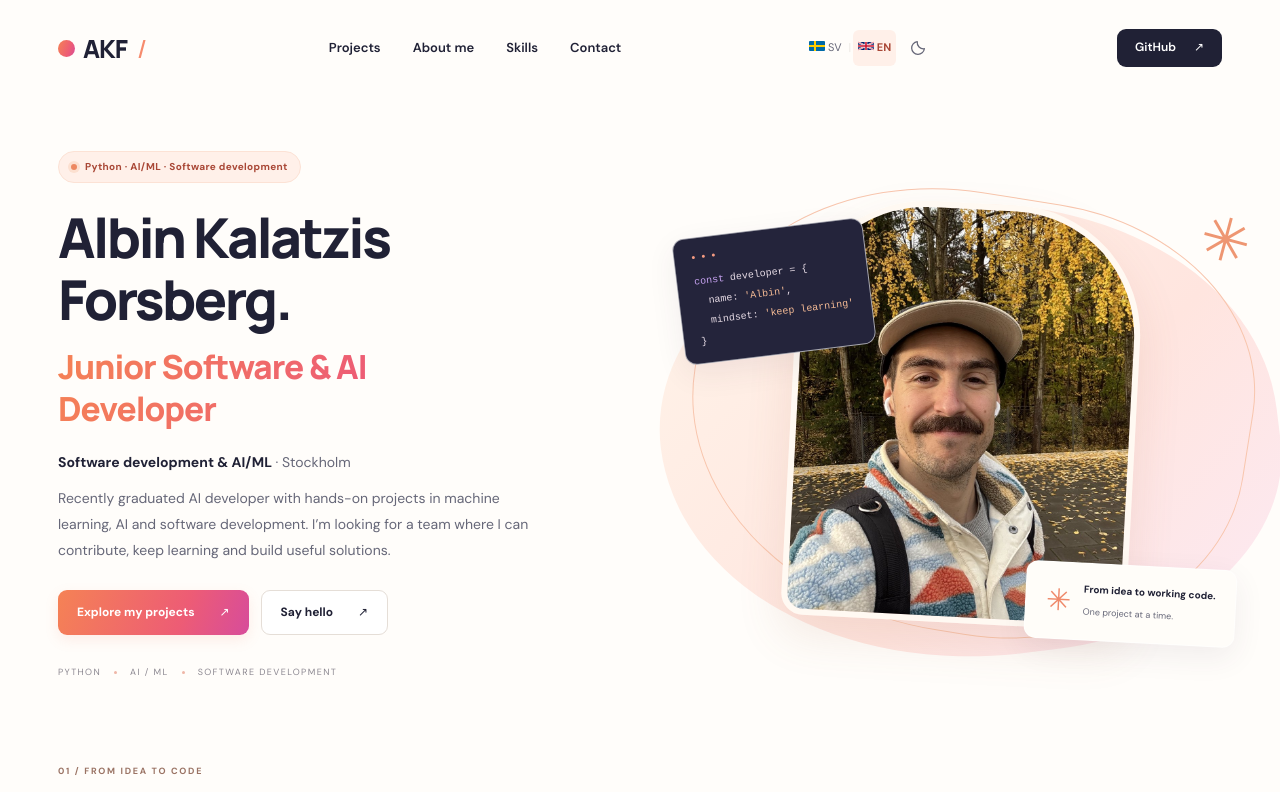
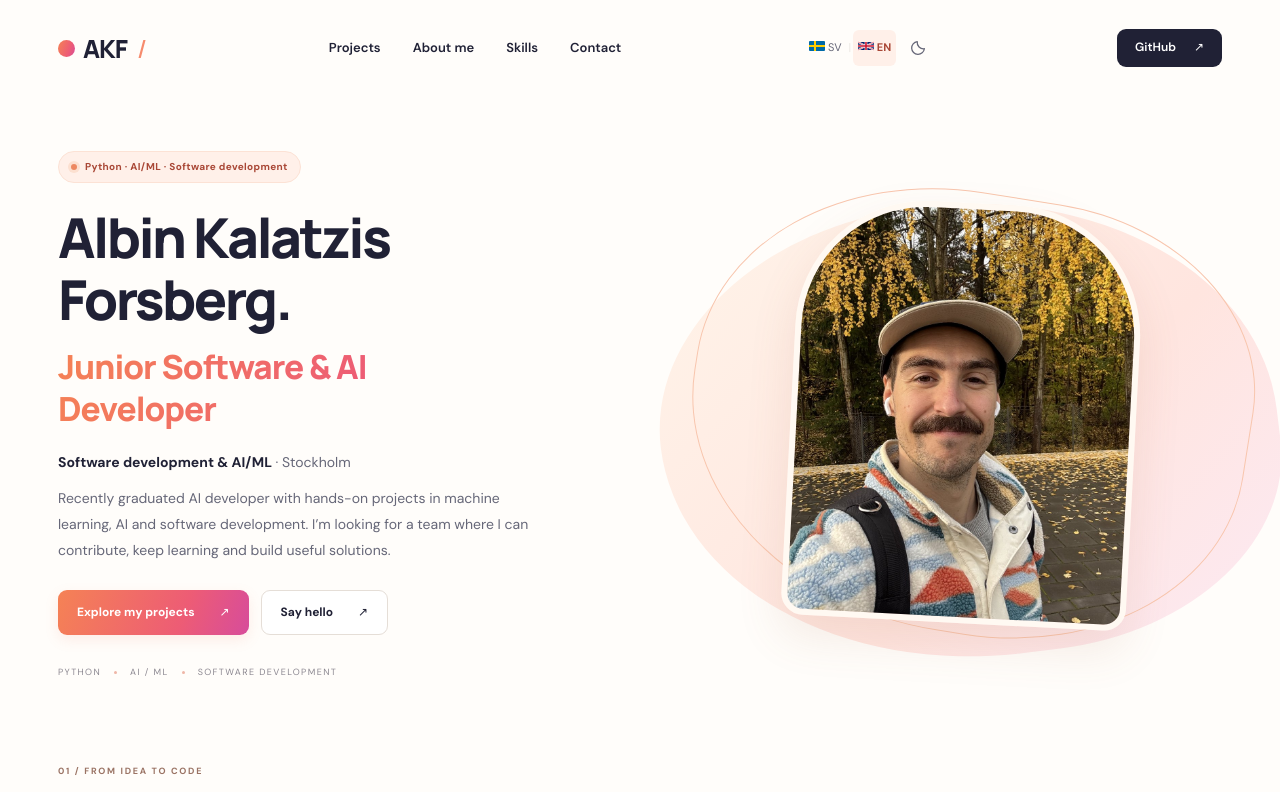
Before and after one commit to Abbekf/Portfolio, a React (Vite) app: page / in a window 1280 px wide. Shown: the top 792 px of the page. Built offline with nearby package versions, Linux system fonts and the light colour scheme.

Commit message:
removed some ui features

```diff
--- a/src/App.css
+++ b/src/App.css
@@ -10,7 +10,6 @@
   --hero-glow: linear-gradient(140deg, #fff4e9, #ffe5df 60%, #fce9f3);
   --hero-ring: #f8c6ae;
   --portrait-line: #fff9f2;
-  --note: #fffdf9;
   --eyebrow: #9a7364;
   --project-label: #967c72;
   --tag: #f4f3f7;
@@ -63,7 +62,6 @@
   --hero-glow: linear-gradient(140deg, #302333, #5b2e43 60%, #3c2540);
   --hero-ring: #80546b;
   --portrait-line: #f3e5de;
-  --note: #fffdf9;
   --eyebrow: #ffad93;
   --project-label: #c6bac8;
   --tag: #2e2b3c;
@@ -127,12 +125,6 @@
 :root[data-theme='dark'] .project-card:hover {
   box-shadow: 0 12px 24px #08071155;
 }
-:root[data-theme='dark'] .location-note {
-  color: #202135;
-}
-:root[data-theme='dark'] .location-note small {
-  color: #666778;
-}
 .header-preferences {
   display: flex;
   align-items: center;
@@ -410,68 +402,6 @@ main,
   object-fit: cover;
   object-position: center 55%;
   transform: rotate(-3deg) scale(1.07);
-}
-.floating-note {
-  position: absolute;
-  z-index: 2;
-  border: 1px solid #fff9;
-  box-shadow: 0 10px 30px #4a354d14;
-  border-radius: 12px;
-}
-.code-note {
-  left: -28px;
-  top: 40px;
-  background: #24243b;
-  color: #e7dce6;
-  padding: 12px 17px;
-  transform: rotate(-7deg);
-  font-size: 10px;
-  line-height: 1.9;
-}
-.window-dots {
-  font-size: 7px;
-  color: #f59b82;
-  letter-spacing: 2px;
-  display: block;
-  margin-bottom: 8px;
-}
-.code-note code em {
-  color: #c7a3f2;
-  font-style: normal;
-}
-.code-note code b {
-  color: #f5bb95;
-  font-weight: 400;
-}
-.location-note {
-  display: flex;
-  align-items: center;
-  gap: 12px;
-  bottom: 0;
-  right: -14px;
-  background: var(--note);
-  padding: 14px 20px;
-  transform: rotate(3deg);
-}
-.note-icon {
-  font-size: 30px;
-  color: #ef896a;
-}
-.location-note strong {
-  font-size: 10px;
-  display: block;
-}
-.location-note small {
-  font-size: 9px;
-  color: var(--muted);
-}
-.visual-spark {
-  position: absolute;
-  right: -28px;
-  top: 5px;
-  color: #ee9672;
-  font-size: 60px;
-  transform: rotate(15deg);
 }
 .section {
   scroll-margin-top: 30px;
@@ -1192,15 +1122,9 @@ main,
   .hero-badge {
     font-size: 9px;
   }
-  .code-note {
-    left: -10px;
-  }
   .portrait-frame {
     max-width: 300px;
     height: 390px;
-  }
-  .location-note {
-    right: -8px;
   }
   .project-grid {
     grid-template-columns: repeat(3, minmax(0, 1fr));
@@ -1349,20 +1273,6 @@ main,
   .hero-visual::after {
     inset: 10px -5px 0;
   }
-  .code-note {
-    left: -12px;
-    top: 27px;
-    font-size: 9px;
-  }
-  .location-note {
-    right: -15px;
-    padding: 12px 15px;
-  }
-  .visual-spark {
-    right: 0;
-    font-size: 48px;
-    top: -10px;
-  }
   .hero-footnote {
     margin-top: 22px;
   }
@@ -1535,9 +1445,6 @@ main,
   }
   .hero-visual {
     width: 92%;
-  }
-  .code-note {
-    left: -5px;
   }
   .section-heading {
     align-items: start;
--- a/src/components/Hero.tsx
+++ b/src/components/Hero.tsx
@@ -49,27 +49,6 @@ export default function Hero() {
             fetchPriority="high"
           />
         </div>
-        <div className="floating-note code-note" aria-hidden="true">
-          <span className="window-dots">● ● ●</span>
-          <code>
-            <em>const</em> developer = {'{'}
-            <br />
-            &nbsp; name: <b>'Albin'</b>,<br />
-            &nbsp; mindset: <b>'keep learning'</b>
-            <br />
-            {'}'}
-          </code>
-        </div>
-        <div className="floating-note location-note">
-          <span className="note-icon">✳</span>
-          <div>
-            <strong>{t('hero.note')}</strong>
-            <small>{t('hero.noteDetail')}</small>
-          </div>
-        </div>
-        <span className="visual-spark" aria-hidden="true">
-          ✳
-        </span>
       </div>
     </section>
   )
--- a/src/locales/en.json
+++ b/src/locales/en.json
@@ -12,9 +12,7 @@
     "projects": "Explore my projects",
     "contact": "Say hello",
     "software": "SOFTWARE DEVELOPMENT",
-    "photo": "Albin Kalatzis Forsberg outdoors in Stockholm",
-    "note": "From idea to working code.",
-    "noteDetail": "One project at a time."
+    "photo": "Albin Kalatzis Forsberg outdoors in Stockholm"
   },
   "about": {
     "photo": "Albin sitting in a TV studio",
--- a/src/locales/sv.json
+++ b/src/locales/sv.json
@@ -12,9 +12,7 @@
     "projects": "Utforska mina projekt",
     "contact": "Säg hej",
     "software": "SYSTEMUTVECKLING",
-    "photo": "Albin Kalatzis Forsberg utomhus i Stockholm",
-    "note": "Från idé till fungerande kod.",
-    "noteDetail": "Ett projekt i taget."
+    "photo": "Albin Kalatzis Forsberg utomhus i Stockholm"
   },
   "about": {
     "photo": "Albin sittande i en tv-studio",
```
